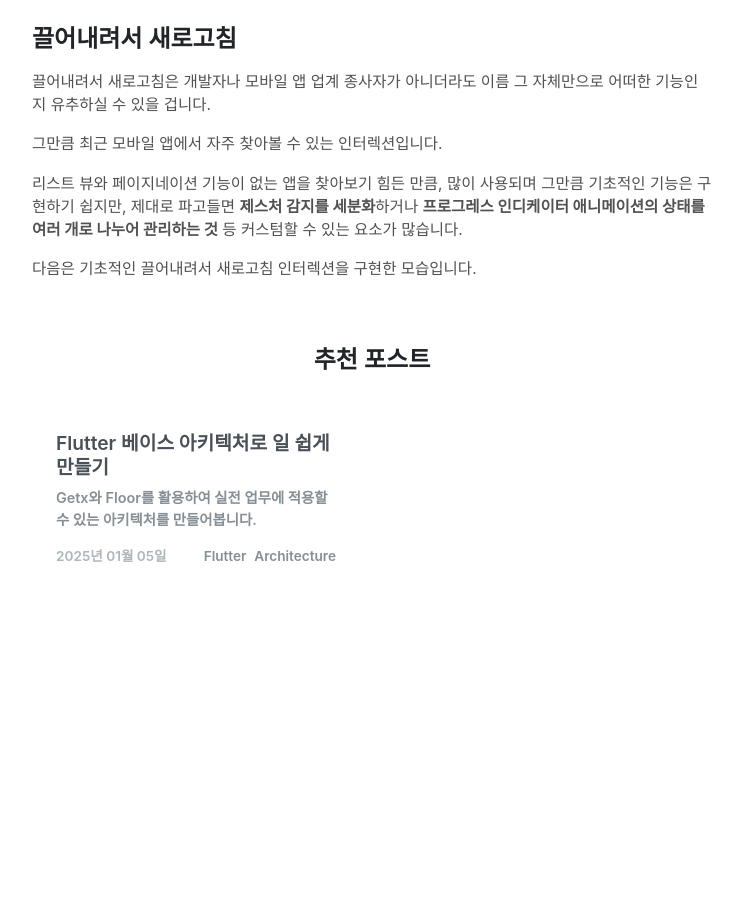
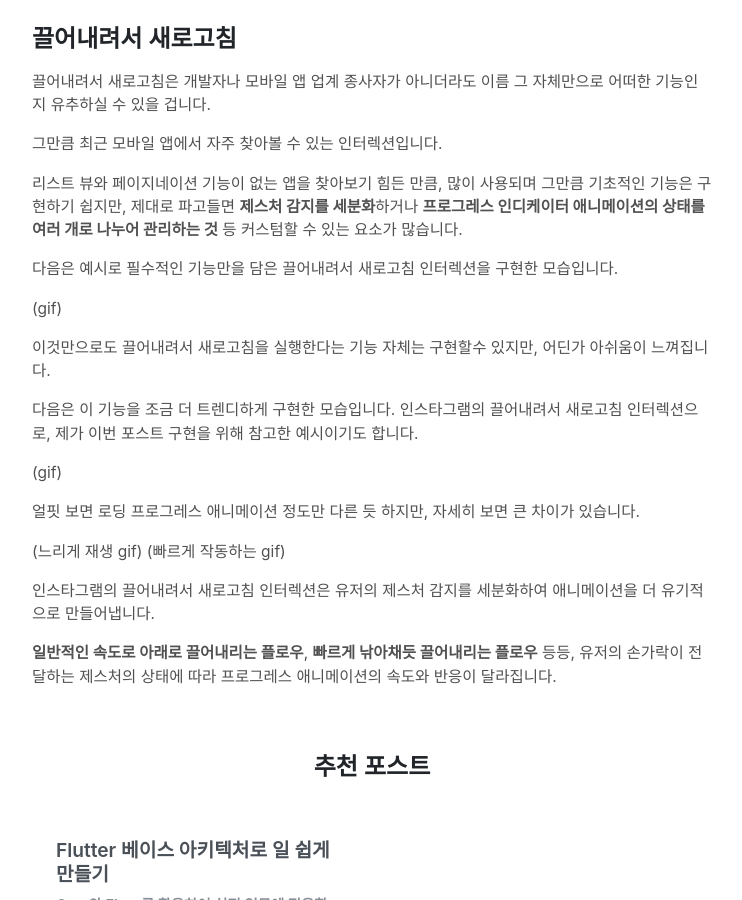
Before and after one commit to dc143cDev/dc143cDev.github.io, a Jekyll site: the page built from _posts/2025-02-04-drag-down-refresh.md, in a window 1280 px wide and 900 px high, scrolled down 1106 px. Shown: the whole window, without its empty margins (268-1010 px from the left). Built offline with Jekyll 4.4.1, drawn with Linux system fonts in a browser that asks for light colours; some web fonts are replaced; before the commit the page ends 1761 px from its top, so only the background shows below that; some of the changed text lies outside the part shown.

Commit message:
Update 2025-02-04-drag-down-refresh.md

```diff
--- a/_posts/2025-02-04-drag-down-refresh.md
+++ b/_posts/2025-02-04-drag-down-refresh.md
@@ -39,4 +39,20 @@
 
 리스트 뷰와 페이지네이션 기능이 없는 앱을 찾아보기 힘든 만큼, 많이 사용되며 그만큼 기초적인 기능은 구현하기 쉽지만, 제대로 파고들면 **제스처 감지를 세분화**하거나 **프로그레스 인디케이터 애니메이션의 상태를 여러 개로 나누어 관리하는 것** 등 커스텀할 수 있는 요소가 많습니다.
 
-다음은 기초적인 끌어내려서 새로고침 인터렉션을 구현한 모습입니다.
+다음은 예시로 필수적인 기능만을 담은 끌어내려서 새로고침 인터렉션을 구현한 모습입니다.
+
+(gif)
+
+이것만으로도 끌어내려서 새로고침을 실행한다는 기능 자체는 구현할수 있지만, 어딘가 아쉬움이 느껴집니다.
+
+다음은 이 기능을 조금 더 트렌디하게 구현한 모습입니다. 인스타그램의 끌어내려서 새로고침 인터렉션으로, 제가 이번 포스트 구현을 위해 참고한 예시이기도 합니다.
+
+(gif)
+
+얼핏 보면 로딩 프로그레스 애니메이션 정도만 다른 듯 하지만, 자세히 보면 큰 차이가 있습니다.
+
+(느리게 재생 gif) (빠르게 작동하는 gif)
+
+인스타그램의 끌어내려서 새로고침 인터렉션은 유저의 제스처 감지를 세분화하여 애니메이션을 더 유기적으로 만들어냅니다.
+
+**일반적인 속도로 아래로 끌어내리는 플로우**, **빠르게 낚아채듯 끌어내리는 플로우** 등등, 유저의 손가락이 전달하는 제스처의 상태에 따라 프로그레스 애니메이션의 속도와 반응이 달라집니다.
```
Also changed, not shown: other parts of _posts/2025-02-04-drag-down-refresh.md (+1 -1 lines).
